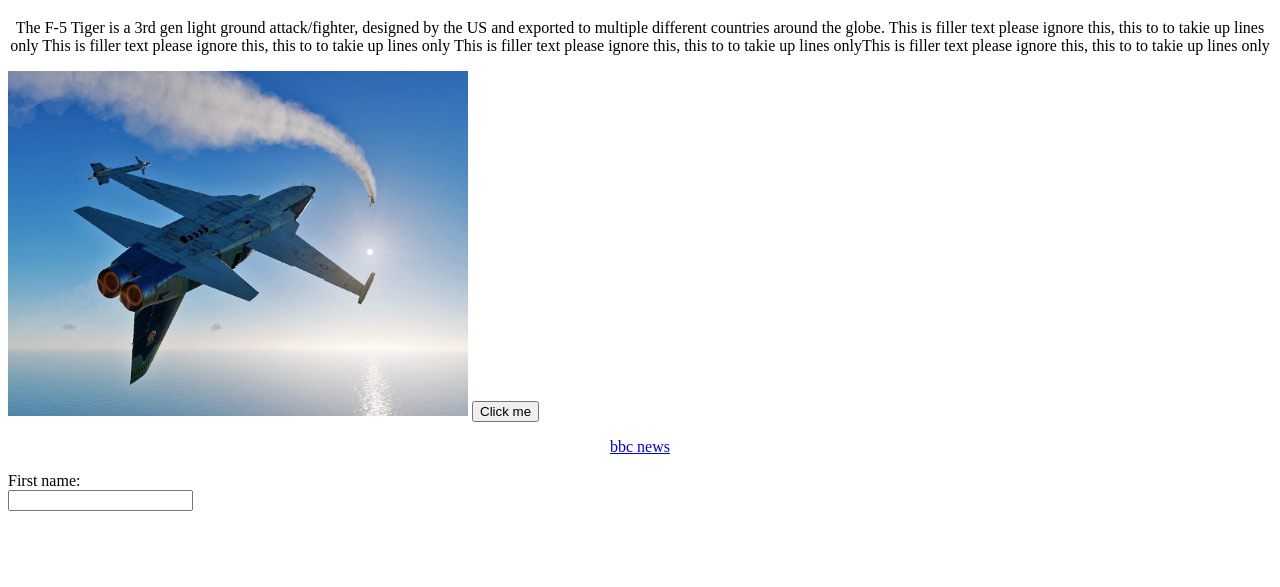
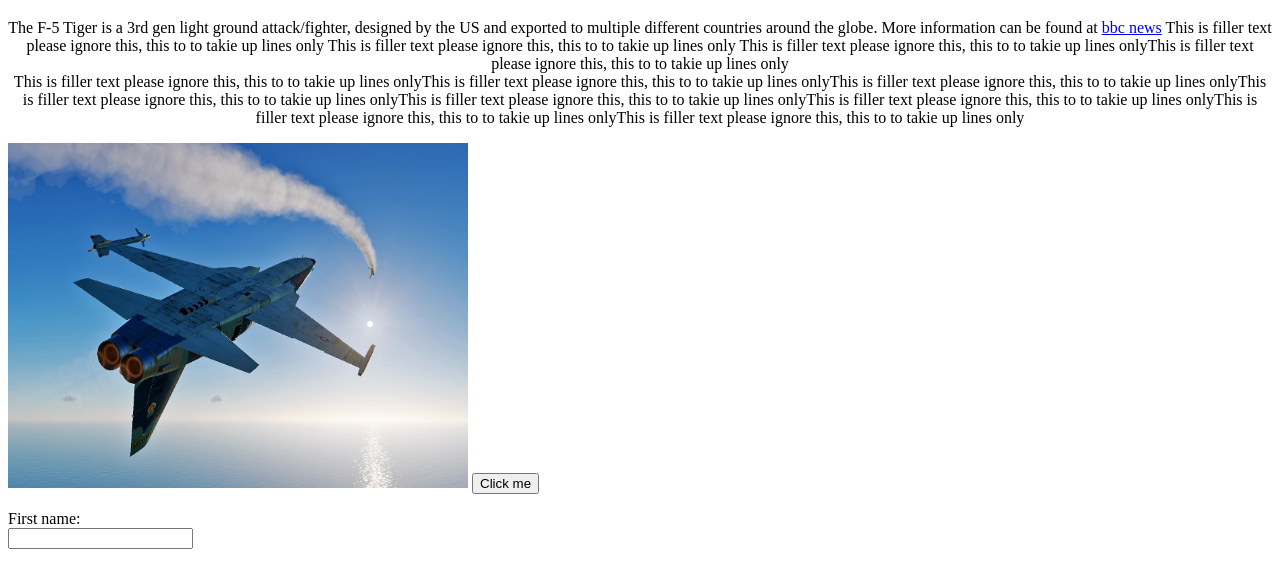
Before and after one commit to James-Denton/hope, a plain HTML site: page index.html in a window 1280 px wide. Shown: the part 61-648 px from the top of the page. Drawn offline with Linux system fonts and the light colour scheme.

Commit message:
Update index.html

```diff
--- a/index.html
+++ b/index.html
@@ -6,9 +6,9 @@
   </head>
   <body>
     <h1 class"titles">This is a heading</h1>
-    <p class="information">The F-5 Tiger is a 3rd gen light ground attack/fighter, designed by the US and exported to multiple different countries around the globe. This is filler text please ignore this, this to to takie up lines only This is filler text please ignore this, this to to takie up lines only This is filler text please ignore this, this to to takie up lines onlyThis is filler text please ignore this, this to to takie up lines only</p>
+    <p class="information">The F-5 Tiger is a 3rd gen light ground attack/fighter, designed by the US and exported to multiple different countries around the globe. More information can be found at <a href="https://www.bbc.co.uk/news"> bbc news</a> This is filler text please ignore this, this to to takie up lines only This is filler text please ignore this, this to to takie up lines only This is filler text please ignore this, this to to takie up lines onlyThis is filler text please ignore this, this to to takie up lines only <br> This is filler text please ignore this, this to to takie up lines onlyThis is filler text please ignore this, this to to takie up lines onlyThis is filler text please ignore this, this to to takie up lines onlyThis is filler text please ignore this, this to to takie up lines onlyThis is filler text please ignore this, this to to takie up lines onlyThis is filler text please ignore this, this to to takie up lines onlyThis is filler text please ignore this, this to to takie up lines onlyThis is filler text please ignore this, this to to takie up lines only</p>
     <img class="pictures" src="F5 Tiger.jpg" alt="F-15 tiger" width="460" height="345">
-    <button onclick="displayresult()" type="button">Click me</button>
+    <button class="buttons" onclick="displayresult()" type="button">Click me</button>
     <script>
       function displayresult() {
         document.write("<p>everything has been overwritten</p>");
@@ -16,7 +16,6 @@
      </script>
     <div>
     <p class="information">
-      <a href="https://www.bbc.co.uk/news"> bbc news</a>
       <form>
         <label for="fname">First name:</label><br>
         <input type="text" id="fname" name="fname"><br>
```
